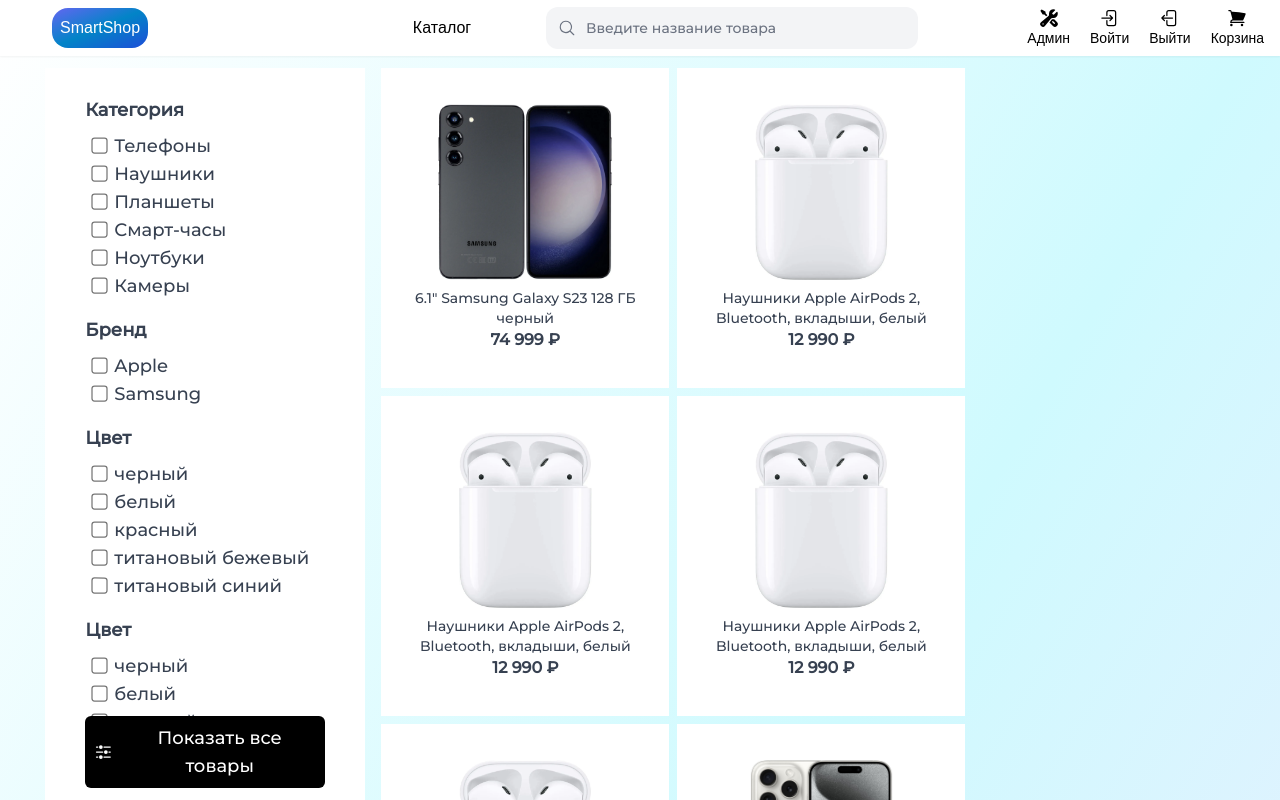
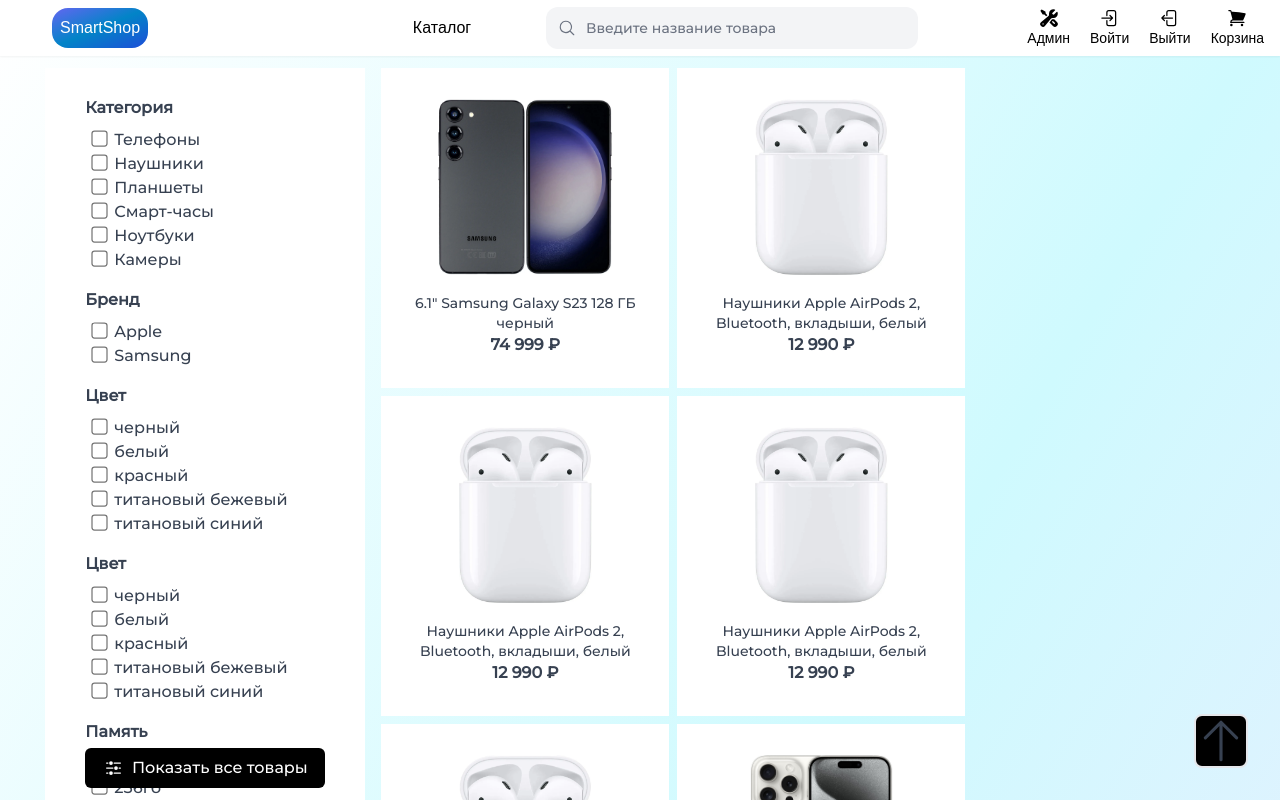
Before and after one commit to f-kurdan/SmartShop, a Next.js app in the folder online-store/new-client/: page /catalog in a window 1280 px wide. Shown: the top 800 px of the page. Built offline with nearby package versions, Linux system fonts and the light colour scheme; a web font is replaced by a local one.

Commit message:
Update catalog layout

```diff
--- a/online-store/new-client/src/components/products/catalog.tsx
+++ b/online-store/new-client/src/components/products/catalog.tsx
@@ -6,6 +6,7 @@
 import { useSearchParams } from 'next/navigation'
 import Pagination from './pagination'
 import ProductsList from './products-list'
+import GoToTopButton from './go-to-top-button'
 
 const Catalog = ({ products, categoryId, totalProducts }: { products: productsList, categoryId?: string, totalProducts?: number }) => {
   const searchParams = useSearchParams()
@@ -20,6 +21,7 @@
           <Pagination totalProducts={totalProducts} />
         </div>
       ) : (<NoItems query={params.get('query')?.toString()} />)}
+      <GoToTopButton />
     </div>
   )
 }
--- a/online-store/new-client/src/components/products/filters/filter.tsx
+++ b/online-store/new-client/src/components/products/filters/filter.tsx
@@ -31,7 +31,7 @@
   }
 
   return (
-    <div className='flex flex-col sticky top-16 text-lg gap-4 bg-white w-1/4 ml-10 transition-all duration-300 hover:shadow-lg hover:shadow-black/30 px-10 py-7'>
+    <div className='flex flex-col sticky top-16 text-base gap-4 bg-white w-1/4 ml-10 transition-all duration-300 hover:shadow-lg hover:shadow-black/30 px-10 py-7'>
       <GenericFilter onFilterChange={onChange}
         increment={increment}
         param={'category'} />
--- /dev/null
+++ b/online-store/new-client/src/components/products/go-to-top-button.tsx
@@ -0,0 +1,16 @@
+import { ArrowUpIcon } from '@heroicons/react/24/solid'
+import Link from 'next/link'
+import React from 'react'
+
+const GoToTopButton = () => {
+  return (
+    <div className='bg-black border-2 rounded-lg absolute bottom-8 right-8'>
+
+    <Link href='#' >
+        <ArrowUpIcon width={50} height={50} />
+    </Link>
+    </div>
+  )
+}
+
+export default GoToTopButton
--- a/online-store/new-client/src/components/products/pagination.tsx
+++ b/online-store/new-client/src/components/products/pagination.tsx
@@ -22,7 +22,7 @@
 
     const pages = Array.from({ length: totalPages }, (_, i) => (
         <Link href={createPageURL(i + 1)} key={i}>
-            <div className={`py-3 px-5 ${currentPage === i + 1? 'bg-purple-200 text-white' : 'bg-white '} ${buttonStyle}`}>{i + 1}</div>
+            <div className={`py-3 px-5 ${currentPage === i + 1? 'bg-purple-300 text-white' : 'bg-white '} ${buttonStyle}`}>{i + 1}</div>
         </Link>
     ))
 
--- a/online-store/new-client/src/components/products/products-list.tsx
+++ b/online-store/new-client/src/components/products/products-list.tsx
@@ -8,7 +8,7 @@
         <div className='flex flex-row gap-2 flex-wrap justify-start items-center'>
             {products.map((product) =>
             (<Link className='' href={`/products/${product.id}`}>
-                <div key={product.id} className=' transition-all duration-300 flex flex-col gap-2 justify-center items-center p-5 bg-white hover:shadow-lg hover:shadow-black/30 hover:cursor-pointer active:opacity-80 w-72 h-80'>
+                <div key={product.id} className=' transition-all duration-300 flex flex-col gap-2 justify-evenly items-center p-5 bg-white hover:shadow-lg hover:shadow-black/30 hover:cursor-pointer active:opacity-80 w-72 h-80'>
                     <Image className='max-h-44 max-w-min' src={product.photo} alt={product.name} width={200} height={200} />
                     <div className='justify-self-end'>
                         <div className='text-sm text-center  hover:text-purple-600 active:text-lime-400 '>
```
